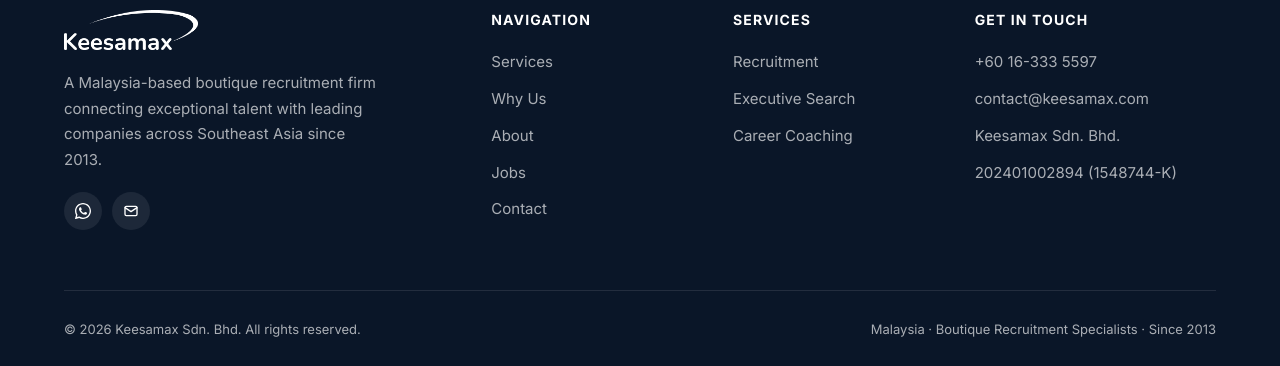
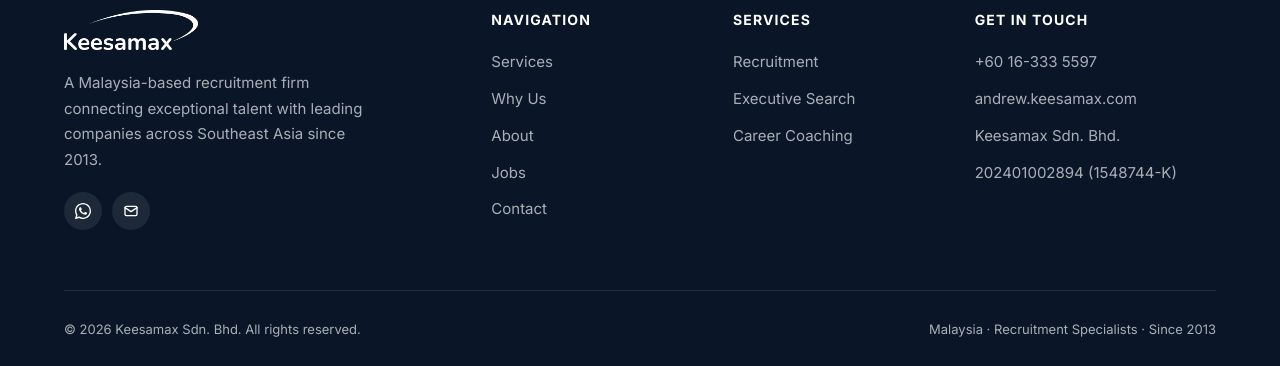
Before and after one commit to jovanimal/keesamax-website, a Next.js app: page / in a window 1280 px wide. Shown: the part 6958-7324 px from the top of the page. Built offline with nearby package versions, Linux system fonts and the light colour scheme.

Commit message:
Refactor descriptions across multiple components to remove "boutique" terminology; update site description, Open Graph alt text, footer text, and job posting descriptions for consistency.

```diff
--- a/app/layout.tsx
+++ b/app/layout.tsx
@@ -39,12 +39,12 @@
     locale: "en_MY",
     url: site.url,
     siteName: site.name,
-    title: `${site.legalName} | Boutique Recruitment Specialists`,
+    title: `${site.legalName} | Recruitment Specialists`,
     description: site.description,
   },
   twitter: {
     card: "summary_large_image",
-    title: `${site.legalName} | Boutique Recruitment Specialists`,
+    title: `${site.legalName} | Recruitment Specialists`,
     description: site.description,
   },
   alternates: {
--- a/app/opengraph-image.tsx
+++ b/app/opengraph-image.tsx
@@ -2,7 +2,7 @@
 import { site } from "@/data/site";
 
 export const runtime = "edge";
-export const alt = `${site.legalName} · Boutique Recruitment Specialists`;
+export const alt = `${site.legalName} · Recruitment Specialists`;
 export const size = { width: 1200, height: 630 };
 export const contentType = "image/png";
 
@@ -92,7 +92,7 @@
               maxWidth: 900,
             }}
           >
-            Malaysia-based boutique recruitment across Southeast Asia.
+            Malaysia-based recruitment across Southeast Asia.
             Executive headhunting, skilled placement, and career coaching since 2013.
           </div>
         </div>
--- a/components/Footer.tsx
+++ b/components/Footer.tsx
@@ -40,7 +40,7 @@
               />
             </Link>
             <p className="mb-5 max-w-[320px] text-[0.9375rem] leading-[1.7]">
-              A Malaysia-based boutique recruitment firm connecting exceptional
+              A Malaysia-based recruitment firm connecting exceptional
               talent with leading companies across Southeast Asia since{" "}
               {site.founded}.
             </p>
@@ -85,7 +85,7 @@
               href={`mailto:${site.email.andrew}`}
               className="mb-3 block text-[0.9375rem] text-white/65 transition-colors hover:text-white"
             >
-              {site.email.contact}
+              {site.email.andrew}
             </a>
             <div className="mb-3 block text-[0.9375rem] text-white/65">
               {site.legalName}
@@ -100,7 +100,7 @@
           <span>
             &copy; {new Date().getFullYear()} {site.legalName} All rights reserved.
           </span>
-          <span>Malaysia · Boutique Recruitment Specialists · Since {site.founded}</span>
+          <span>Malaysia · Recruitment Specialists · Since {site.founded}</span>
         </div>
       </div>
     </footer>
--- a/components/JsonLd.tsx
+++ b/components/JsonLd.tsx
@@ -68,7 +68,7 @@
     "@context": "https://schema.org",
     "@type": "JobPosting",
     title: job.title,
-    description: `${job.title} role in ${job.industry}. ${job.experience} experience required. Apply via Keesamax, a Malaysia-based boutique recruitment firm.`,
+    description: `${job.title} role in ${job.industry}. ${job.experience} experience required. Apply via Keesamax, a Malaysia-based recruitment firm.`,
     industry: job.industry,
     employmentType: job.type === "Hybrid" ? "FULL_TIME" : "FULL_TIME",
     datePosted: postedAt,
--- a/data/site.ts
+++ b/data/site.ts
@@ -24,7 +24,7 @@
   registration: "202401002894 (1548744-K)",
   tagline: "Connecting talent, inspiring growth.",
   description:
-    "Boutique recruitment firm specializing in executive headhunting, skilled professional placement, and career coaching across Southeast Asia. Based in Malaysia, serving 10+ countries.",
+    "Recruitment firm specializing in executive headhunting, skilled professional placement, and career coaching across Southeast Asia. Based in Malaysia, serving 10+ countries.",
   url: "https://www.keesamax.com",
   whatsapp: {
     display: "+60 16-333 5597",
```
